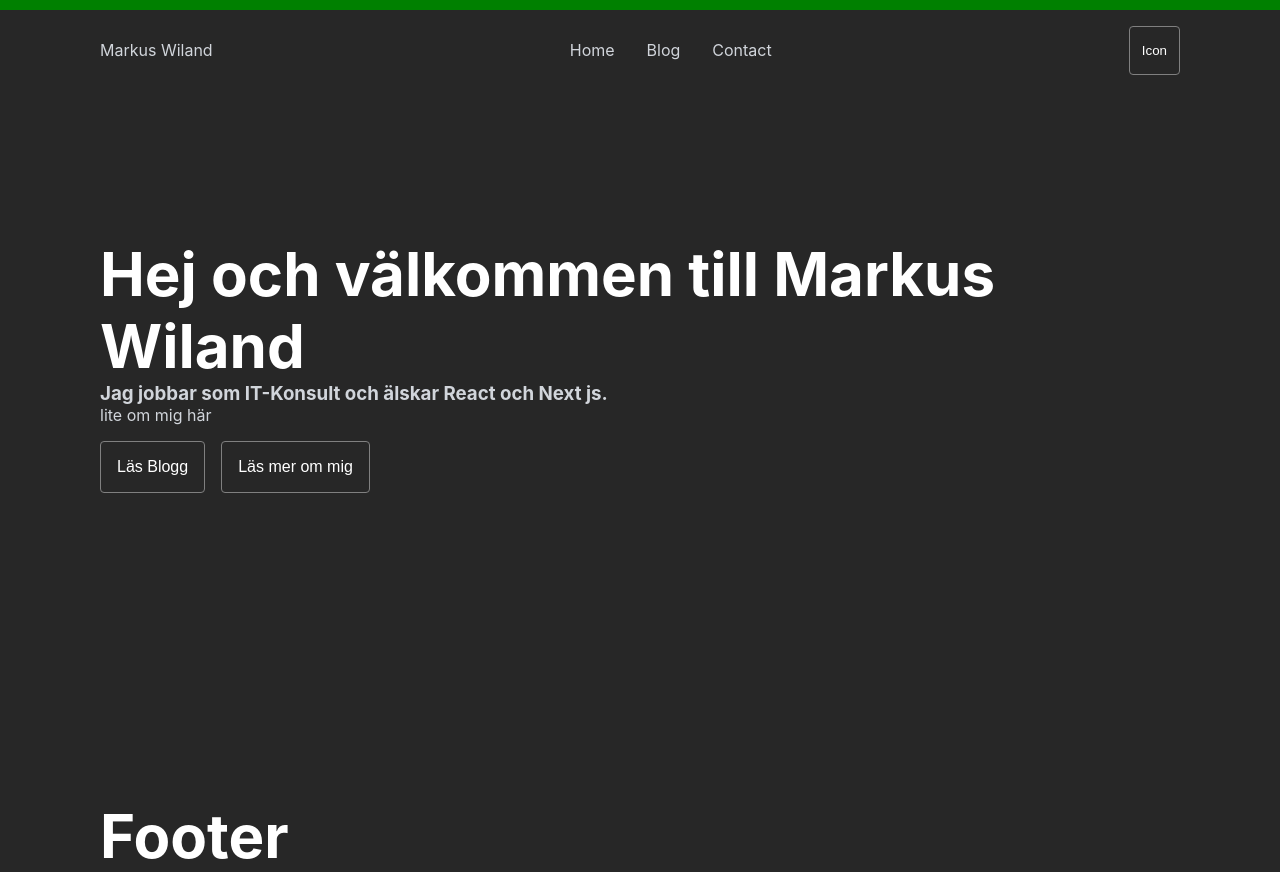
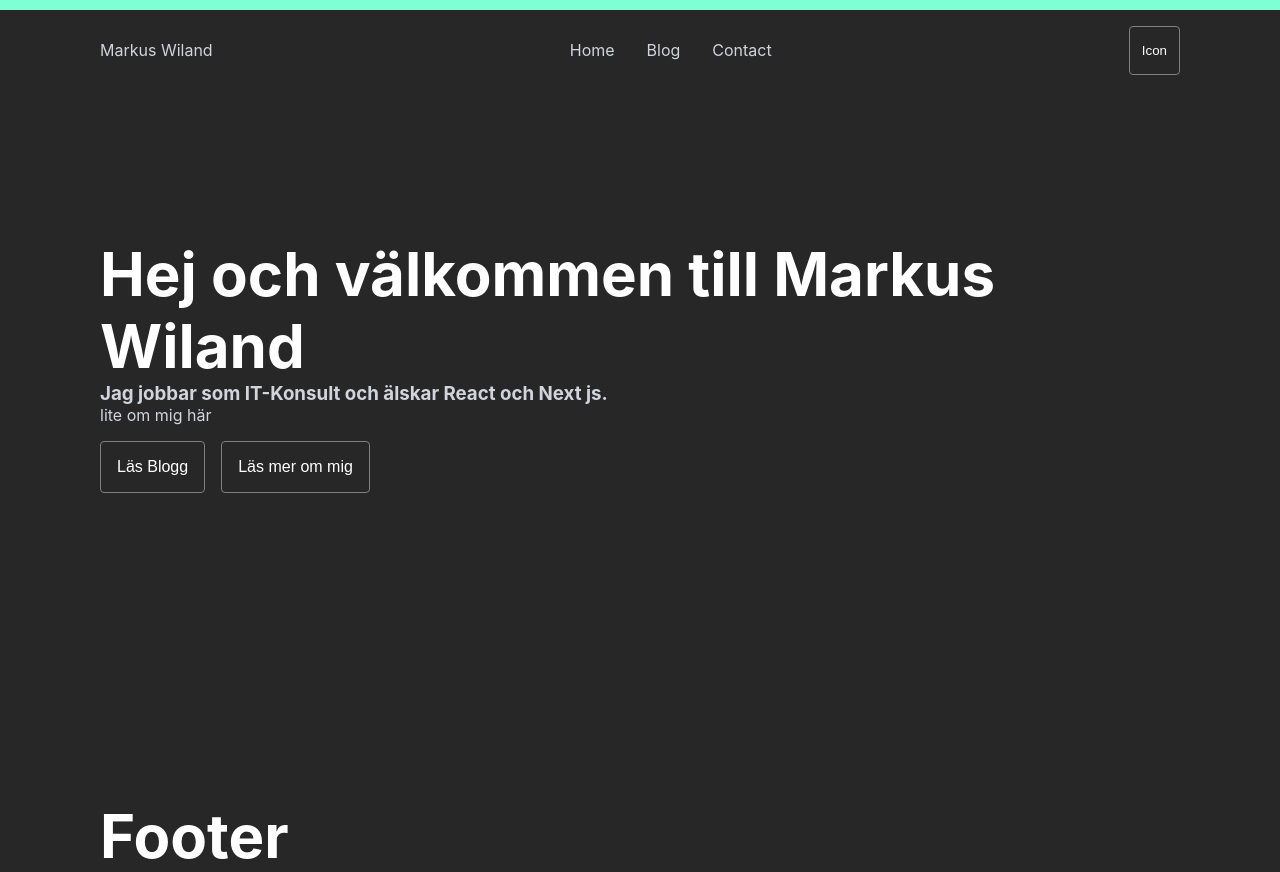
Before and after one commit to MarkusWiland/portv2, a Next.js app: page / in a window 1280 px wide. Built offline with nearby package versions, Linux system fonts and the light colour scheme.

Commit message:
added some new design colors

```diff
--- a/components/Header/Header.module.css
+++ b/components/Header/Header.module.css
@@ -4,7 +4,7 @@
 }
 .greenLine {
   height: 10px;
-  background-color: green;
+  background-color: var(--green);
   width: 100%;
 }
 .nav {
@@ -30,5 +30,5 @@
   border-radius: 4px;
 }
 .buttonIcon:hover {
-  border-color: aquamarine;
+  border-color: var(--green);
 }
--- a/styles/globals.css
+++ b/styles/globals.css
@@ -4,7 +4,7 @@
   --foreground: #f8f8f2;
   --selection: #44475a;
   --cyan: #8be9fd;
-  --green: #50fa7b;
+  --green: aquamarine;
   --orange: #ffb86c;
   --textColor: #ffffff;
   --ptext: #d1d5db;
```
